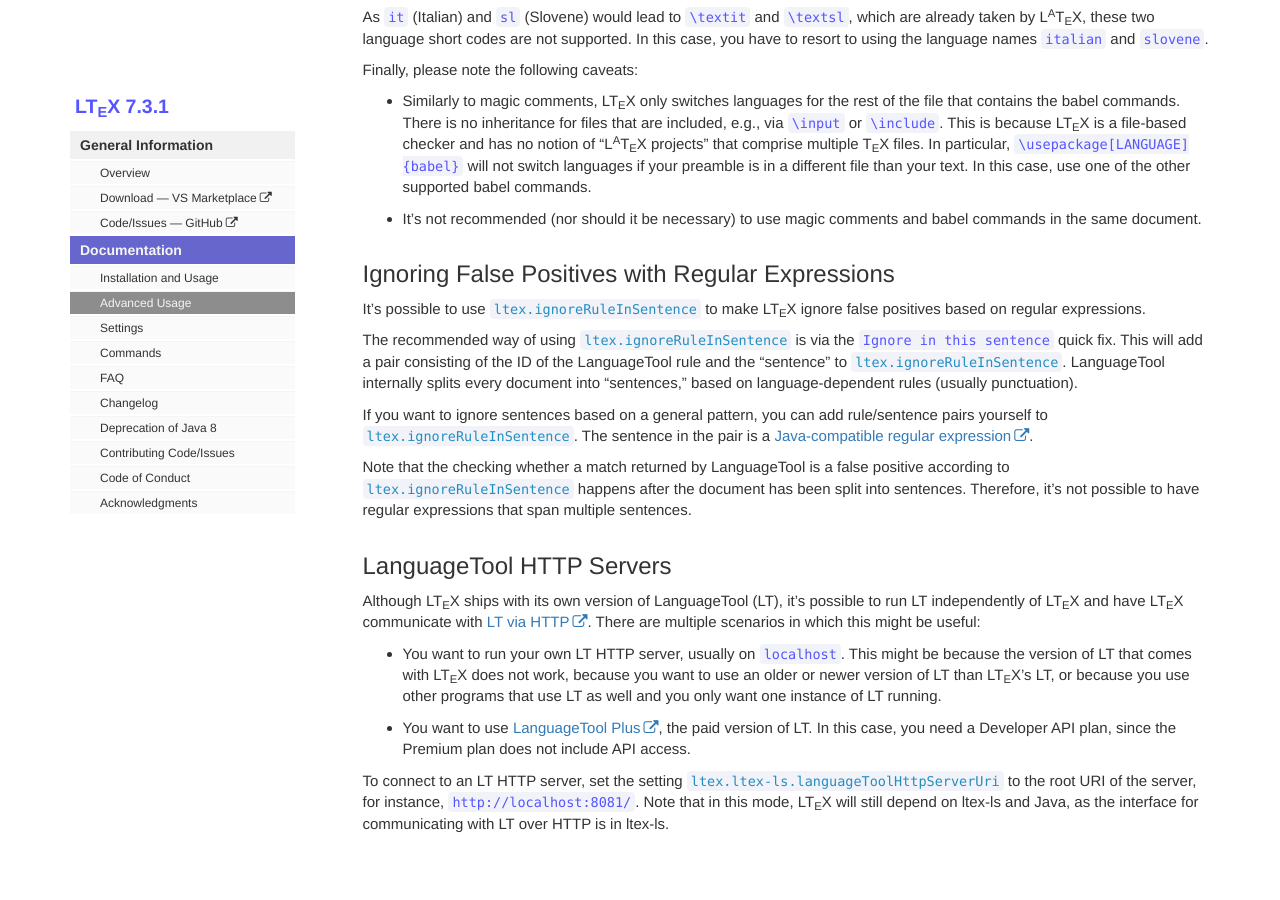
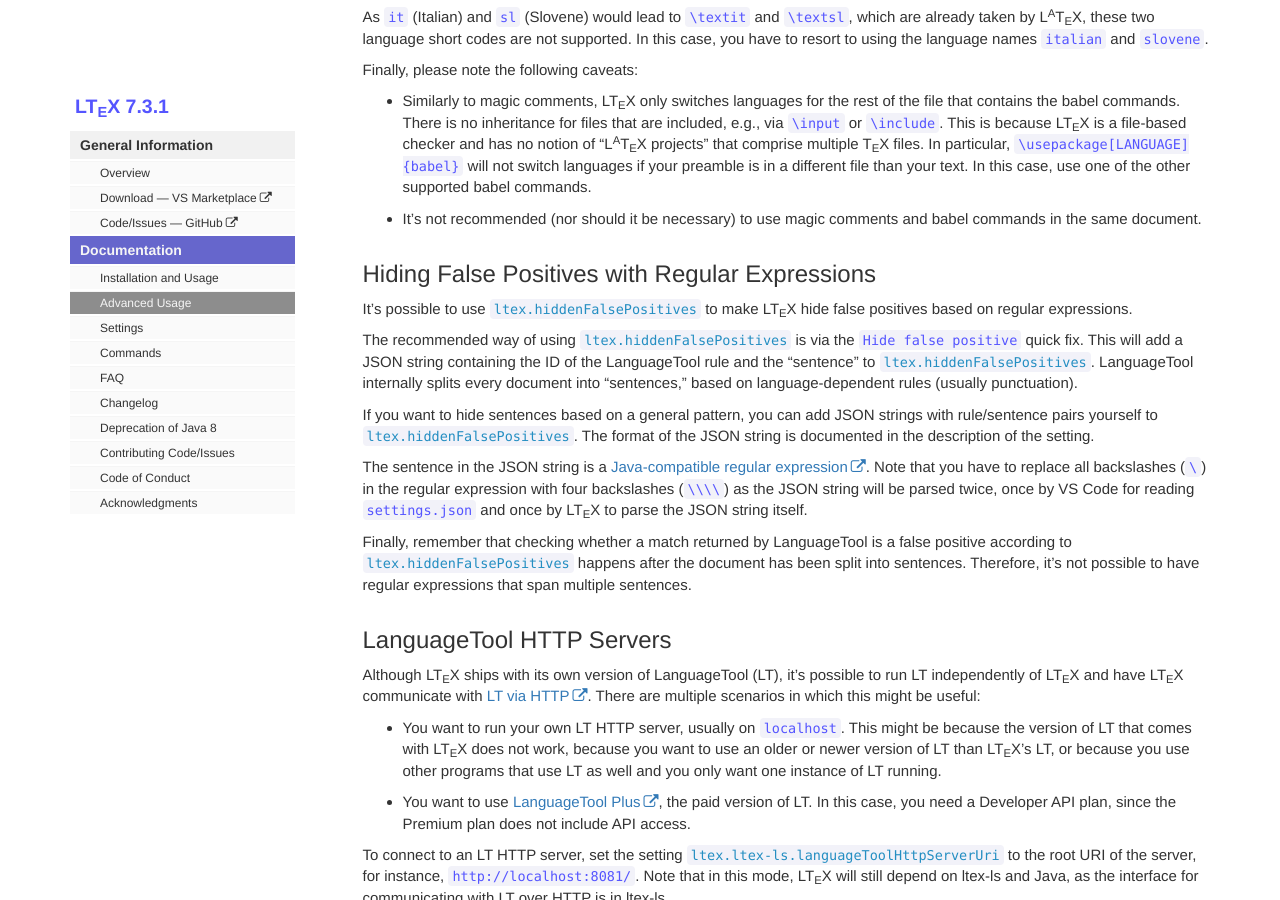
Before and after one commit to valentjn/vscode-ltex, a Jekyll site: the page built from pages/docs/advanced-usage.md, in a window 1280 px wide and 900 px high, scrolled down 3984 px. Built offline with Jekyll 4.4.1, drawn with Linux system fonts in a browser that asks for light colours; some of the changed text lies outside the part shown.

Commit message:
Update section about hiding false positives

```diff
--- a/pages/docs/advanced-usage.md
+++ b/pages/docs/advanced-usage.md
@@ -145,15 +145,17 @@ Finally, please note the following caveats:
 - Similarly to magic comments, LTeX only switches languages for the rest of the file that contains the babel commands. There is no inheritance for files that are included, e.g., via `\input` or `\include`. This is because LTeX is a file-based checker and has no notion of “LaTeX projects” that comprise multiple TeX files. In particular, `\usepackage[LANGUAGE]{babel}` will not switch languages if your preamble is in a different file than your text. In this case, use one of the other supported babel commands.
 - It's not recommended (nor should it be necessary) to use magic comments and babel commands in the same document.
 
-## Ignoring False Positives with Regular Expressions
+## Hiding False Positives with Regular Expressions
 
-It's possible to use [`ltex.ignoreRuleInSentence`](settings.html#ltexignoreruleinsentence) to make LTeX ignore false positives based on regular expressions.
+It's possible to use [`ltex.hiddenFalsePositives`](settings.html#ltexhiddenfalsepositives) to make LTeX hide false positives based on regular expressions.
 
-The recommended way of using [`ltex.ignoreRuleInSentence`](settings.html#ltexignoreruleinsentence) is via the `Ignore in this sentence` quick fix. This will add a pair consisting of the ID of the LanguageTool rule and the “sentence” to [`ltex.ignoreRuleInSentence`](settings.html#ltexignoreruleinsentence). LanguageTool internally splits every document into “sentences,” based on language-dependent rules (usually punctuation).
+The recommended way of using [`ltex.hiddenFalsePositives`](settings.html#ltexhiddenfalsepositives) is via the `Hide false positive` quick fix. This will add a JSON string containing the ID of the LanguageTool rule and the “sentence” to [`ltex.hiddenFalsePositives`](settings.html#ltexhiddenfalsepositives). LanguageTool internally splits every document into “sentences,” based on language-dependent rules (usually punctuation).
 
-If you want to ignore sentences based on a general pattern, you can add rule/sentence pairs yourself to [`ltex.ignoreRuleInSentence`](settings.html#ltexignoreruleinsentence). The sentence in the pair is a [Java-compatible regular expression](https://docs.oracle.com/javase/8/docs/api/java/util/regex/Pattern.html).
+If you want to hide sentences based on a general pattern, you can add JSON strings with rule/sentence pairs yourself to [`ltex.hiddenFalsePositives`](settings.html#ltexhiddenfalsepositives). The format of the JSON string is documented in the description of the setting.
 
-Note that the checking whether a match returned by LanguageTool is a false positive according to [`ltex.ignoreRuleInSentence`](settings.html#ltexignoreruleinsentence) happens after the document has been split into sentences. Therefore, it's not possible to have regular expressions that span multiple sentences.
+The sentence in the JSON string is a [Java-compatible regular expression](https://docs.oracle.com/en/java/javase/11/docs/api/java.base/java/util/regex/Pattern.html). Note that you have to replace all backslashes (`\`) in the regular expression with four backslashes (`\\\\`) as the JSON string will be parsed twice, once by VS Code for reading `settings.json` and once by LTeX to parse the JSON string itself.
+
+Finally, remember that checking whether a match returned by LanguageTool is a false positive according to [`ltex.hiddenFalsePositives`](settings.html#ltexhiddenfalsepositives) happens after the document has been split into sentences. Therefore, it's not possible to have regular expressions that span multiple sentences.
 
 ## LanguageTool HTTP Servers
 
```
